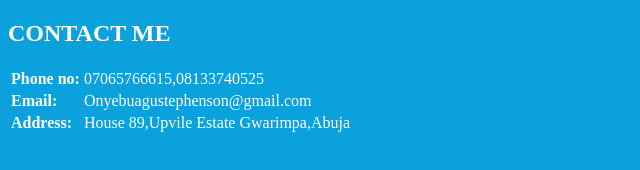
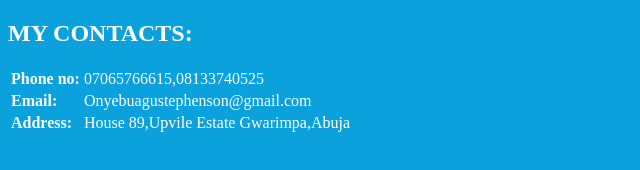
Before and after one commit to ikerchase/cv-me, a plain HTML site: page Contacts.html in a window 1280 px wide. Shown: the full height of the page, 0-640 px from the left. Drawn offline with Linux system fonts and the light colour scheme.

Commit message:
Updates contacts.html

```diff
--- a/Contacts.html
+++ b/Contacts.html
@@ -6,7 +6,7 @@
     <link rel="stylesheet" href="css/styles.css">
   </head>
   <body>
-    <h2>CONTACT ME</h2>
+    <h2>MY CONTACTS:</h2>
     <table>
       <tr>
       <td><strong> Phone no:</strong></td>
```
